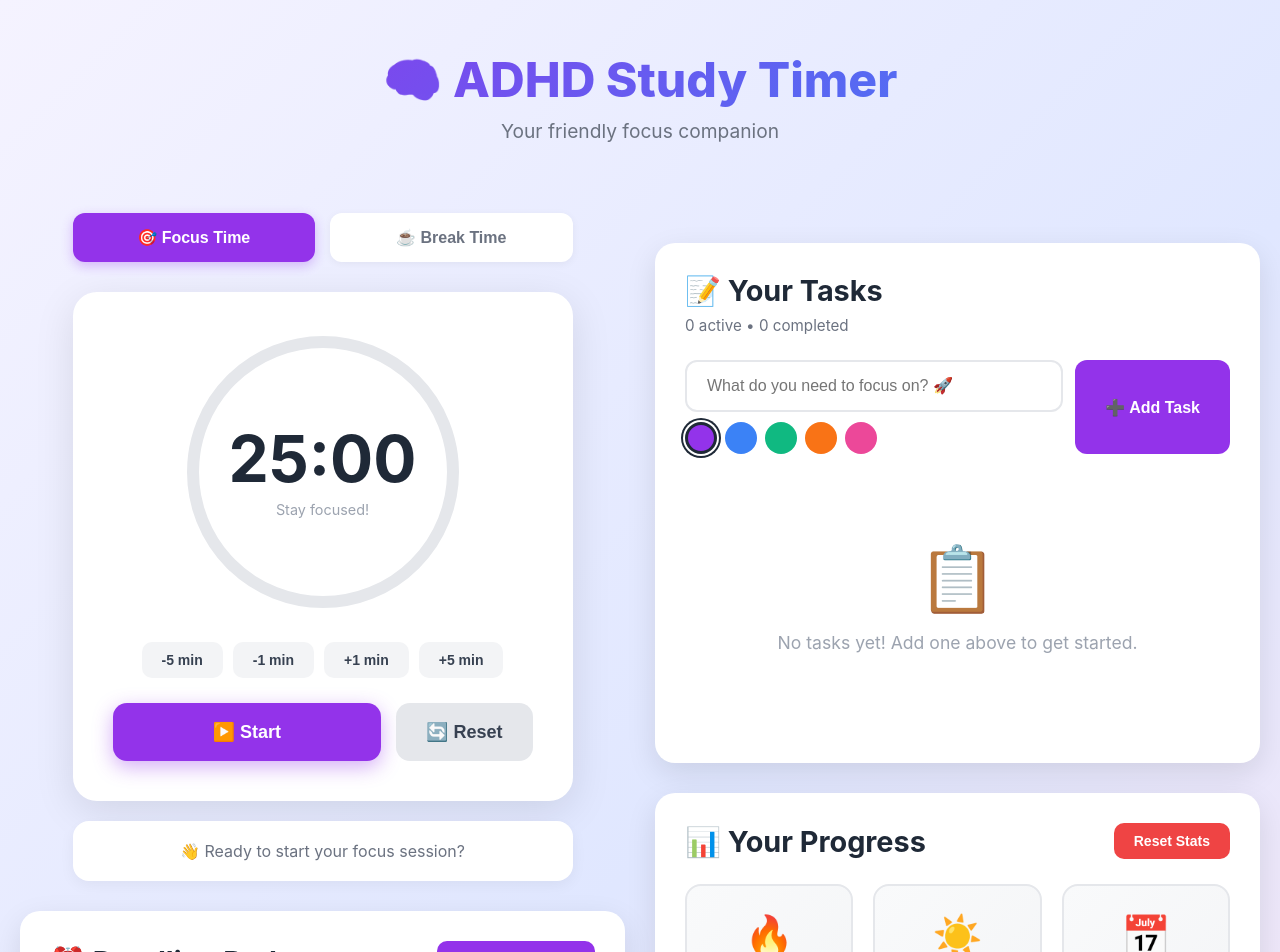
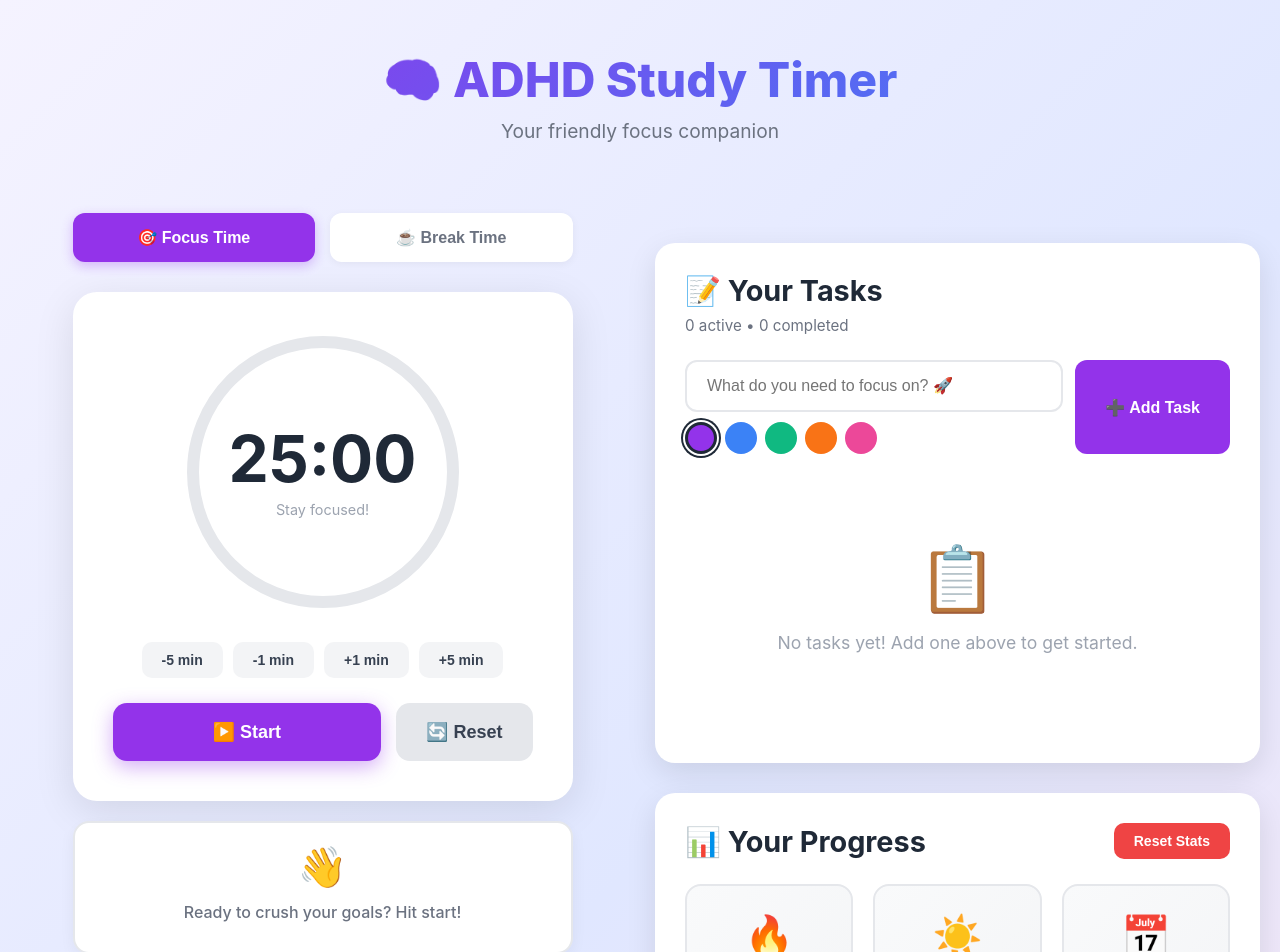
Before and after one commit to RariSparklyy/adhd_focus, a React (Create React App) app: page / in a window 1280 px wide. Shown: the top 952 px of the page. Built offline with nearby package versions, Linux system fonts and the light colour scheme.

Commit message:
deadlinetracker added

```diff
--- a/src/components/Timer/Timer.css
+++ b/src/components/Timer/Timer.css
@@ -150,17 +150,60 @@
   background: #d1d5db;
 }
 
-/* Motivation Box */
+/* Enhanced Motivation Box */
 .motivation-box {
   background: white;
   border-radius: 16px;
   padding: 20px;
   text-align: center;
   box-shadow: 0 4px 15px rgba(0, 0, 0, 0.05);
+  border: 2px solid #e5e7eb;
+  transition: all 0.3s ease;
 }
 
-.motivation-box p {
+.motivation-box.pulsing {
+  animation: pulse 2s infinite;
+  border-color: #9333ea;
+}
+
+@keyframes pulse {
+  0%, 100% {
+    box-shadow: 0 4px 15px rgba(147, 51, 234, 0.2);
+  }
+  50% {
+    box-shadow: 0 4px 25px rgba(147, 51, 234, 0.4);
+  }
+}
+
+.motivation-icon {
+  font-size: 2.5rem;
+  margin-bottom: 10px;
+  animation: float 3s ease-in-out infinite;
+}
+
+@keyframes float {
+  0%, 100% {
+    transform: translateY(0);
+  }
+  50% {
+    transform: translateY(-10px);
+  }
+}
+
+.motivation-text {
   color: #6b7280;
   font-size: 16px;
-  margin: 0;
+  margin: 0 0 10px 0;
+  font-weight: 500;
 }
+
+.progress-percentage-display {
+  display: inline-block;
+  background: linear-gradient(135deg, #9333ea 0%, #7c3aed 100%);
+  color: white;
+  padding: 8px 20px;
+  border-radius: 20px;
+  font-weight: 700;
+  font-size: 0.95rem;
+  margin-top: 8px;
+}
--- a/src/components/Timer/Timer.jsx
+++ b/src/components/Timer/Timer.jsx
@@ -146,13 +146,25 @@ function Timer() {
         </div>
       </div>
 
-      {/* Motivational Message */}
-      <div className="motivation-box">
-        <p>
+      {/* Enhanced Motivational Message */}
+      <div className={`motivation-box ${isActive ? 'pulsing' : ''}`}>
+        <div className="motivation-icon">
+          {isActive ? '💪' : '👋'}
+        </div>
+        <p className="motivation-text">
           {isActive
-            ? '💪 You\'re doing great! Keep going!'
-            : '👋 Ready to start your focus session?'}
+            ? sessionType === 'focus'
+              ? 'Stay focused! You\'re building momentum!'
+              : 'Relax and recharge! You earned this break!'
+            : sessionType === 'focus'
+            ? 'Ready to crush your goals? Hit start!'
+            : 'Time for a well-deserved break!'}
         </p>
+        {isActive && (
+          <div className="progress-percentage-display">
+            {Math.round(progress)}% Complete
+          </div>
+        )}
       </div>
     </div>
   );
```
Also changed, not shown: src/index.css (line endings or trailing spaces).
